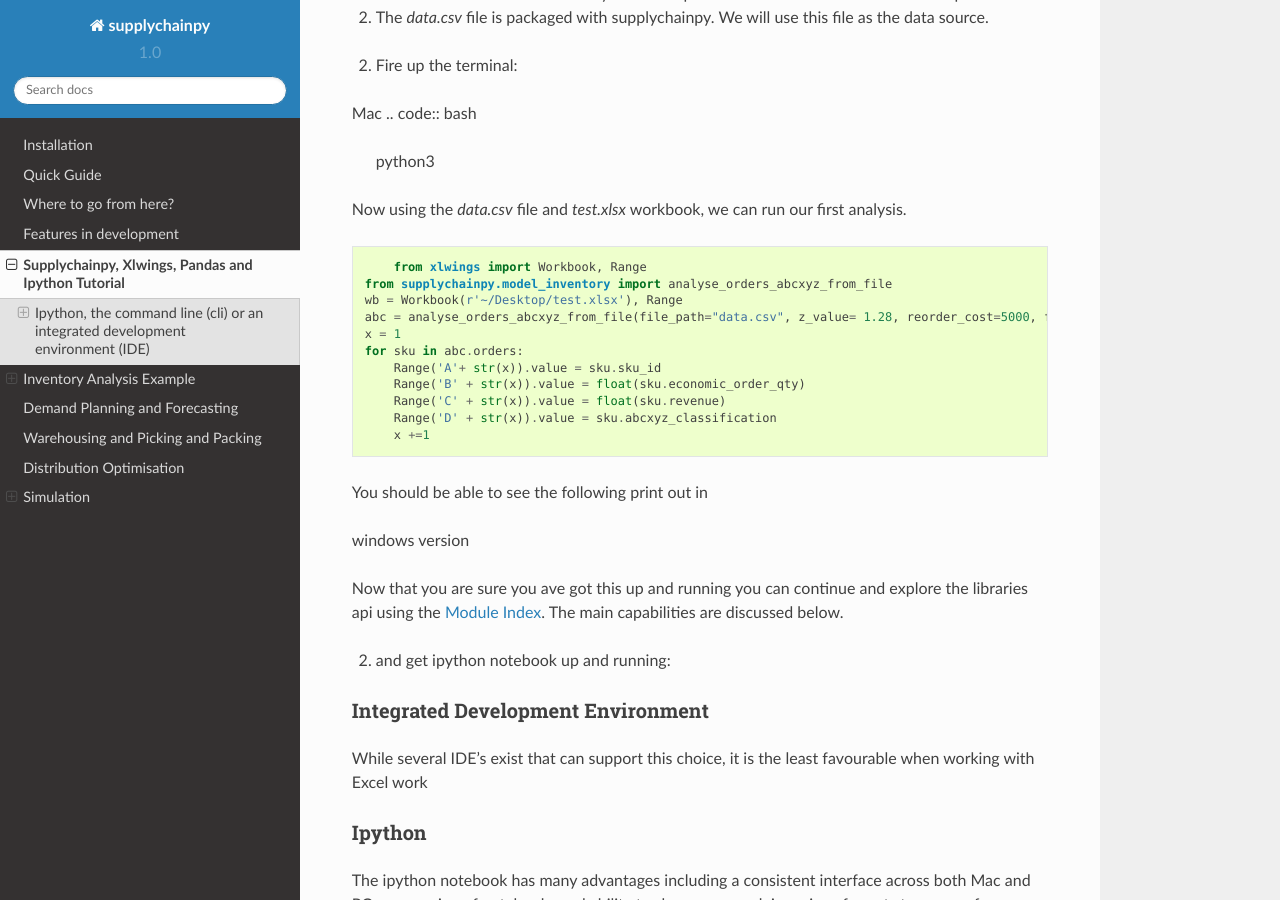
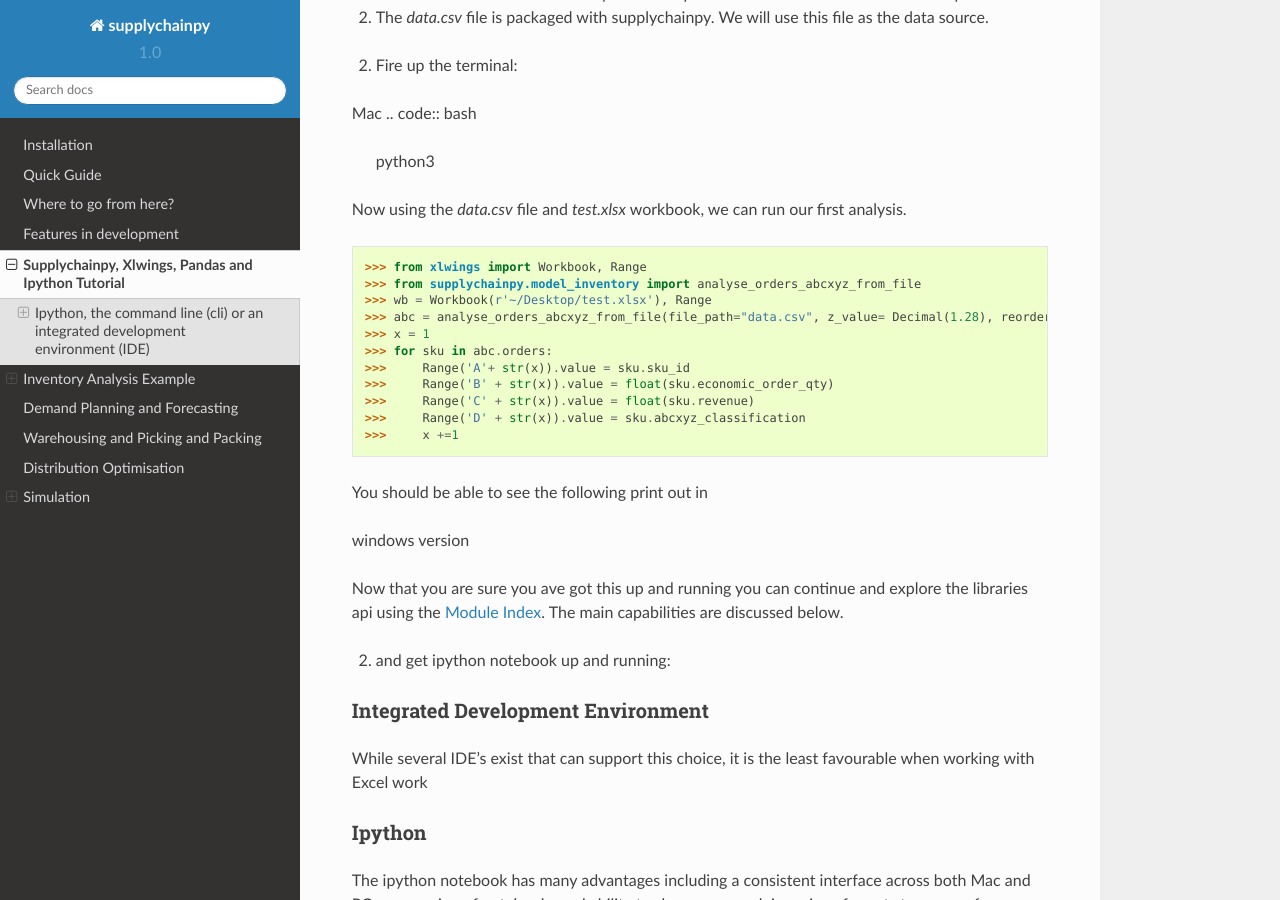
Before and after one commit to KevinFasusi/supplychainpy, a Sphinx documentation site: the page built from docs/tutorial.rst, in a window 1280 px wide and 900 px high, scrolled down 1049 px. Built offline with Sphinx 7.4.7 and the Read the Docs theme 2.0.0, drawn with Linux system fonts in a browser that asks for light colours.

Commit message:
Documentation and removing string literals and replacing with enums

```diff
--- a/docs/quickstart.rst
+++ b/docs/quickstart.rst
@@ -47,7 +47,7 @@ The same analysis can be made by supplying a preformatted `.csv` or `.txt`:
 
     >>> from supplychainpy.model_inventory import analyse_orders_abcxyz_from_file
     >>> from supplychainpy.enum_formats import FileFormats
-    >>> abc = analyse_orders_abcxyz_from_file(file_path="data.csv", z_value= 1.28,
+    >>> abc = analyse_orders_abcxyz_from_file(file_path="data.csv", z_value=Decimal(1.28),
     >>>                                        reorder_cost=Decimal(5000), file_type="text")
     >>> for sku in abc.orders
     >>>     print ('Sku: {} Economic Order Quantity: {} Sku Revenue: {} ABCXYZ Classification: {}'
@@ -62,7 +62,7 @@ xlwings example:
     >>> from xlwings import Workbook, Range
     >>> from supplychainpy.model_inventory import analyse_orders_abcxyz_from_file
     >>> wb = Workbook(r'~/Desktop/test.xlsx'), Range
-    >>> abc = analyse_orders_abcxyz_from_file(file_path="data.csv", z_value= 1.28, reorder_cost=5000, file_type="csv")
+    >>> abc = analyse_orders_abcxyz_from_file(file_path="data.csv", z_value=Decimal(1.28), reorder_cost=Decimal(5000), file_type="csv")
     >>> x = 1
     >>> for sku in abc.orders:
     >>>     Range('A'+ str(x)).value = sku.sku_id
--- a/docs/tutorial.rst
+++ b/docs/tutorial.rst
@@ -1,5 +1,5 @@
 Supplychainpy, Xlwings, Pandas and Ipython Tutorial
-====================================================
+===================================================
 
 Supplychainpy is a Python library for supply chain analysis, modeling and simulation. Using the supplychainpy
 with popular data analysis libraries and tools such as Xlwings or Data Nitro (for Excel spreadsheet applications),
@@ -48,17 +48,17 @@ Now using the `data.csv` file and `test.xlsx` workbook, we can run our first ana
 
 .. code:: python
 
-	from xlwings import Workbook, Range
-    from supplychainpy.model_inventory import analyse_orders_abcxyz_from_file
-    wb = Workbook(r'~/Desktop/test.xlsx'), Range
-    abc = analyse_orders_abcxyz_from_file(file_path="data.csv", z_value= 1.28, reorder_cost=5000, file_type="csv")
-    x = 1
-    for sku in abc.orders:
-        Range('A'+ str(x)).value = sku.sku_id
-        Range('B' + str(x)).value = float(sku.economic_order_qty)
-        Range('C' + str(x)).value = float(sku.revenue)
-        Range('D' + str(x)).value = sku.abcxyz_classification
-        x +=1
+	>>> from xlwings import Workbook, Range
+	>>> from supplychainpy.model_inventory import analyse_orders_abcxyz_from_file
+	>>> wb = Workbook(r'~/Desktop/test.xlsx'), Range
+	>>> abc = analyse_orders_abcxyz_from_file(file_path="data.csv", z_value= Decimal(1.28), reorder_cost=Decimal(5000), file_type="csv")
+	>>> x = 1
+	>>> for sku in abc.orders:
+	>>>     Range('A'+ str(x)).value = sku.sku_id
+	>>>     Range('B' + str(x)).value = float(sku.economic_order_qty)
+	>>>     Range('C' + str(x)).value = float(sku.revenue)
+	>>>     Range('D' + str(x)).value = sku.abcxyz_classification
+	>>>     x +=1
 
 You should be able to see the following print out in
 
@@ -70,7 +70,7 @@ Now that you are sure you ave got this up and running you can continue and explo
 
 2. and get ipython notebook up and running:
 
-.. code:: python
+
 
 
 Integrated Development Environment
```
Also changed, not shown: 17 other files.
